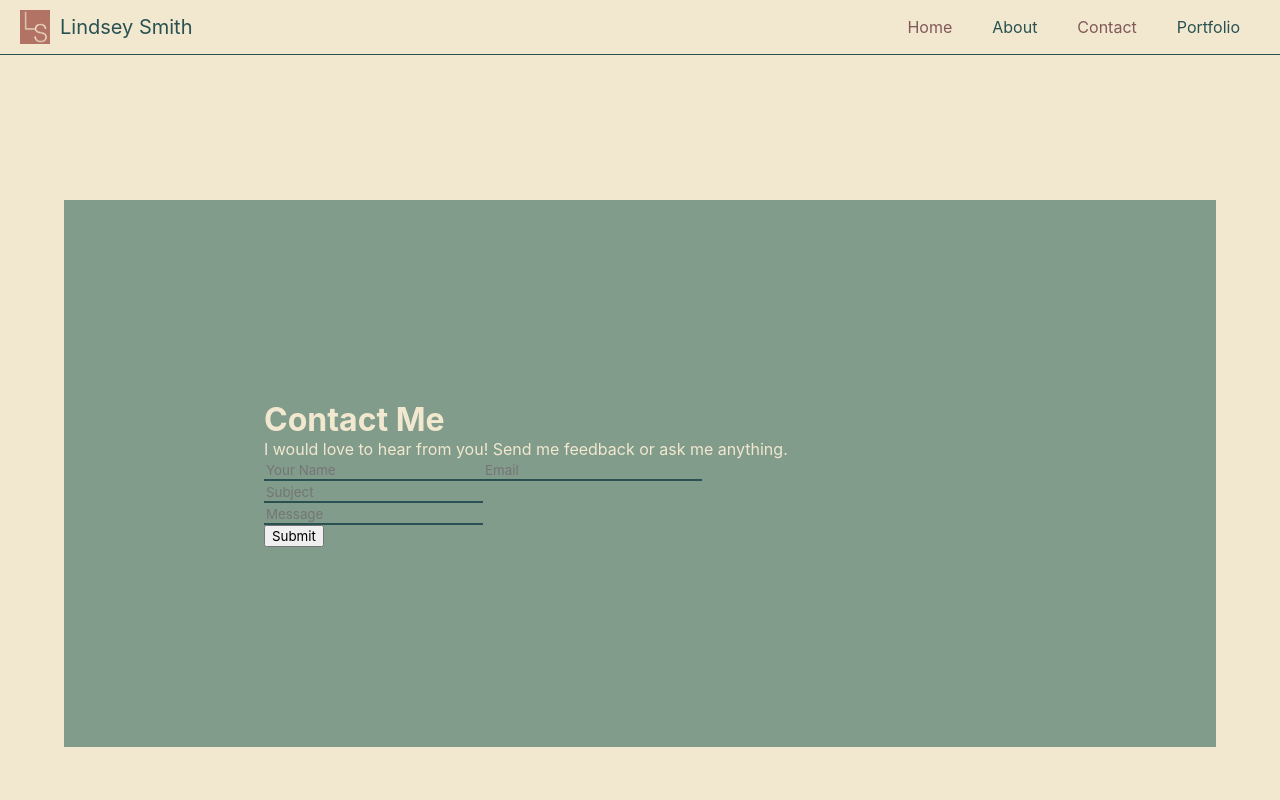
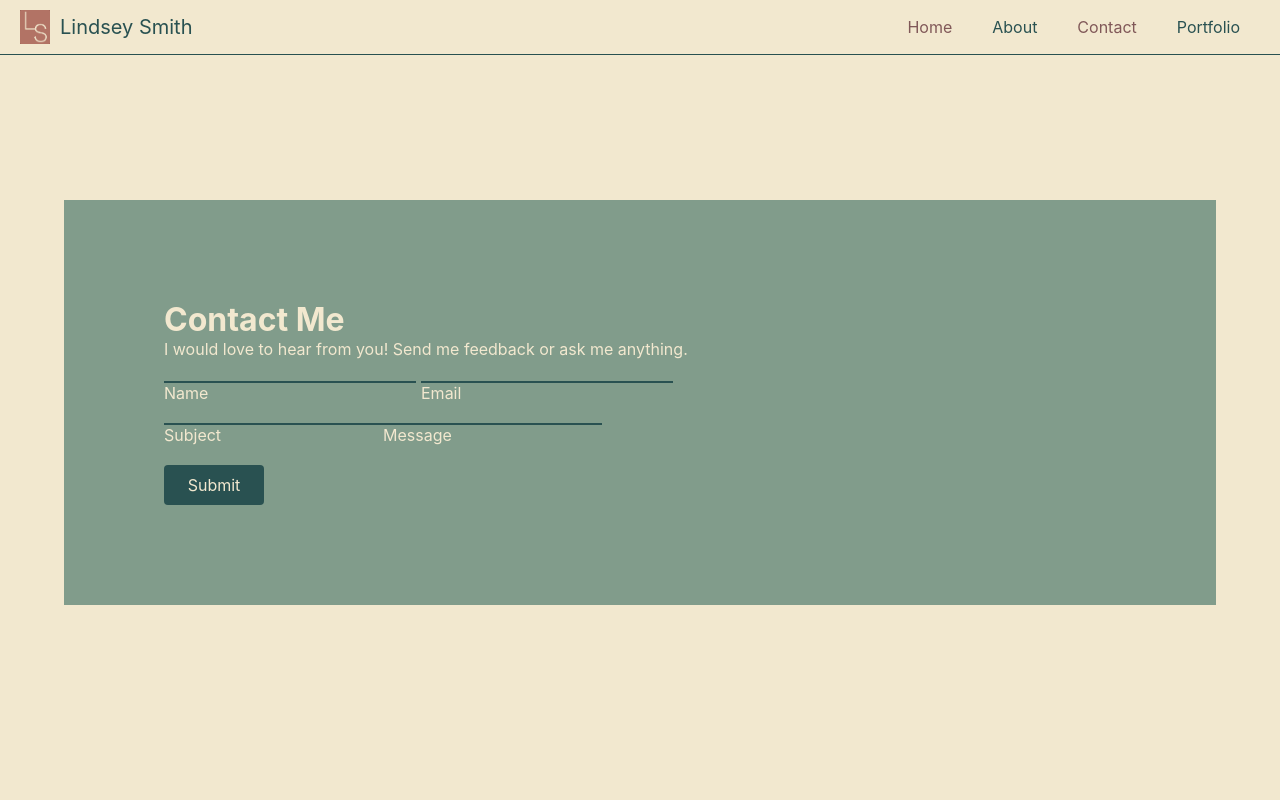
Before and after one commit to campbelllm/portfolio, a React (Create React App) app: page /contact in a window 1280 px wide. Shown: the top 800 px of the page. Built offline with nearby package versions, Linux system fonts and the light colour scheme.

Commit message:
button styling done, some input styling

```diff
--- a/src/components/Contact/Contact.js
+++ b/src/components/Contact/Contact.js
@@ -1,33 +1,66 @@
-import React from 'react';
-import { useForm } from 'react-hook-form';
-import { ContactSection, ContactForm, NameAndEmail, Subject, Message }from './contactStyledComponents'
-
+import React from "react";
+import { useForm } from "react-hook-form";
+import {
+  ContactSection,
+  ContactForm,
+  NameAndEmail,
+  Subject,
+  Message,
+  Email,
+  Name,
+  StyledButton,
+} from "./contactStyledComponents";
 
 const Contact = () => {
   const { register, handleSubmit, errors } = useForm();
-  const onSubmit = data => console.log(data);
+  const onSubmit = (data) => console.log(data);
   console.log(errors);
   return (
     <ContactSection>
       <ContactForm>
         <h1>Contact Me</h1>
-        <p>I would love to hear from you! Send me feedback or ask me anything.</p>
+        <p>
+          I would love to hear from you! Send me feedback or ask me anything.
+        </p>
         <form onSubmit={handleSubmit(onSubmit)}>
           <NameAndEmail>
-      <input type="text" placeholder="Your Name" name="Name" ref={register({required: true, maxLength: 80})} />
-      <input type="text" placeholder="Email" name="Email" ref={register({required: true, pattern: /^\S+@\S+$/i})} />
+            <Name>
+              <input
+                type="text"
+                name="name"
+                ref={register({ required: true, maxLength: 80 })}
+              />
+              <label for="name">Name</label>
+            </Name>
+            <Email>
+              <input
+                type="text"
+                name="email"
+                ref={register({ required: true, pattern: /^\S+@\S+$/i })}
+              />
+              <label for="email">Email</label>
+            </Email>
           </NameAndEmail>
           <Subject>
-      <input type="text" placeholder="Subject" name="Subject" ref={register({required: true,  maxLength: 200})} />
+            <input
+              type="text"
+              name="subject"
+              ref={register({ required: true, maxLength: 200 })}
+            />
+            <label for="subject">Subject</label>
           </Subject>
           <Message>
-      <input type="text" placeholder="Message" name="Message" ref={register({required: true,  maxLength: 1000})} />
+            <input
+              type="text"
+              name="message"
+              ref={register({ required: true, maxLength: 1000 })}
+            />
+            <label for="Message">Message</label>
           </Message>
-
-      <button type="submit">Submit</button>
+          <StyledButton type="submit">Submit</StyledButton>
         </form>
       </ContactForm>
     </ContactSection>
   );
-}
+};
 export default Contact;
--- a/src/components/Contact/contactStyledComponents.js
+++ b/src/components/Contact/contactStyledComponents.js
@@ -10,26 +10,52 @@ export const ContactForm = styled.div`
   background-color: #819c8b;
   width: 90%;
   color: #f2e8cf;
-  padding: 200px;
+  padding: 100px;
 
-  & input{
-  border:none;
-     border-bottom: 2px solid #295151;
-     background-color: #819C8B;
-     border-radius: 0;
-}
-
+  & input {
+    border: none;
+    border-bottom: 2px solid #295151;
+    background-color: #819c8b;
+    border-radius: 0;
+  }
 `;
 
 export const NameAndEmail = styled.div`
+  & input {
+    font-size: 16px;
+  }
+`;
 
+export const Name = styled.div`
+  margin-right: 5px;
+  display: inline-grid;
+  & label {
+    float: left;
+  }
+`;
 
+export const Email = styled.div`
+  display: inline-grid;
 `;
 
 export const Subject = styled.div`
-
+  display: inline-grid;
 `;
 
 export const Message = styled.div`
+  display: inline-grid;
+`;
 
+export const StyledButton = styled.div`
+  background-color: #295151;
+  border: none;
+  padding: 10px 20px;
+  margin-top: 20px;
+  width: 100px;
+  border-radius: 4px;
+  text-align: center;
+
+  &:hover {
+    background-color: #805858;
+  }
 `;
```
Lines whose indentation alone changed are shown as unchanged.
